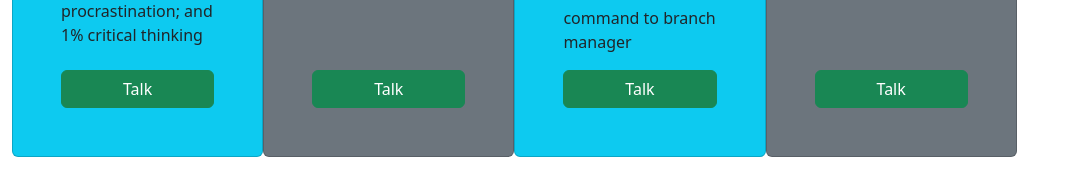
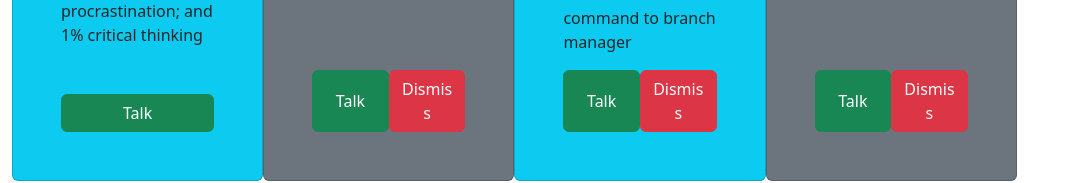
Before and after one commit to sbailleul/react-lesson, a React (Vite) app: page / in a window 1280 px wide. Shown: the part 258-441 px from the top of the page, without its empty margins (0-1068 px from the left). Built offline with nearby package versions, Linux system fonts and the light colour scheme.

Commit message:
feat(basicHandler): Pass event handler in props and update employees list on dismiss

```diff
--- a/src/office/Employee.tsx
+++ b/src/office/Employee.tsx
@@ -20,6 +20,7 @@ export type EmployeeProps = {
   lastName: string;
   img: string;
   position: EmployeePosition;
+  onDismiss: () => void;
 };
 
 // Composant Employee décrit l'affichage d'un employé
@@ -28,6 +29,7 @@ export function Employee({
   lastName,
   img,
   position,
+  onDismiss,
 }: EmployeeProps) {
   const fullName = `${firstName} ${lastName}`;
   const positionDescription = getPositionDescription(position);
@@ -43,19 +45,27 @@ export function Employee({
         <CardTitle>{fullName}</CardTitle>
         {/* Rendu conditionnel de la description du poste de l'employé via la notation (valeur && <tag>Ce qui est rendu si la condition est vrai</tag>) */}
         {positionDescription && <CardText>{positionDescription}</CardText>}
-        {/* On peut réagir à l'évènement de click sur le bouton en passant une fonction nommée event handler dans notre cas handleSayHelloClick */}
-        <Button
-          variant="success"
-          className="w-100 mt-auto"
-          onClick={handleSayHelloClick}
-        >
-          Talk
-        </Button>
-        {/*
+        <div className="d-flex mt-auto">
+          {/* On peut réagir à l'évènement de click sur le bouton en passant une fonction nommée event handler dans notre cas handleSayHelloClick */}
+          {/*
           L'event handler peut être une fonction inline
          <Button variant="success" className="w-100 mt-auto" onClick={() => alert("Hello")}>Talk</Button>
          <Button variant="success" className="w-100 mt-auto" onClick={function(){alert("Hello")}}>Talk</Button>
          */}
+          <Button
+            variant="success"
+            className="flex-grow-1"
+            onClick={handleSayHelloClick}
+          >
+            Talk
+          </Button>
+          {
+            // On affiche le bouton de licenciement uniquement si l'employé n'est pas le directeur régional
+            position !== 'RegionalManager' && <Button variant="danger" className="w-50" onClick={onDismiss}>
+              Dismiss
+            </Button>
+          }
+        </div>
       </CardBody>
     </Card>
   );
--- a/src/office/Employees.tsx
+++ b/src/office/Employees.tsx
@@ -1,11 +1,14 @@
 import { Employee, EmployeeProps } from "@/office/Employee";
+import { useState } from "react";
 
 // Intersection du type EmployeeProps utilisé pour rendre un composant Employee avec le type {id: string} permettant d'identifier un employé avec un id unique
-export type IdentifiedEmployee = EmployeeProps & {id: string};
+export type IdentifiedEmployee = Omit<EmployeeProps, 'onDismiss'> & { id: string };
 
 export type EmployeesProps = { employees: IdentifiedEmployee[] };
 
-export function Employees({ employees }: EmployeesProps) {
+export function Employees(props: EmployeesProps) {
+  // Etat local du composant, conserver entre chaque rendus
+  const [employees, setEmployees] = useState(props.employees);
   return (
     <div className="d-flex">
       {employees.map((e) => (
@@ -15,7 +18,17 @@ export function Employees({ employees }: EmployeesProps) {
         // Dans notre cas si l'id d'un employé change on peut estimer que ce n'est plus le même employé
         // <Employee  firstName={e.firstName} lastName={e.lastName} img={e.img} position={e.position}  />
 
-        <Employee  key={e.id} firstName={e.firstName} lastName={e.lastName} img={e.img} position={e.position}  />
+        <Employee
+          key={e.id}
+          firstName={e.firstName}
+          lastName={e.lastName}
+          img={e.img}
+          position={e.position}
+          // On recréer la liste des employées en excluant l'employé licencié
+          onDismiss={() => setEmployees(
+            employees.filter(employee => employee.id !== e.id)
+          )}
+        />
       ))}
     </div>
   );
```
